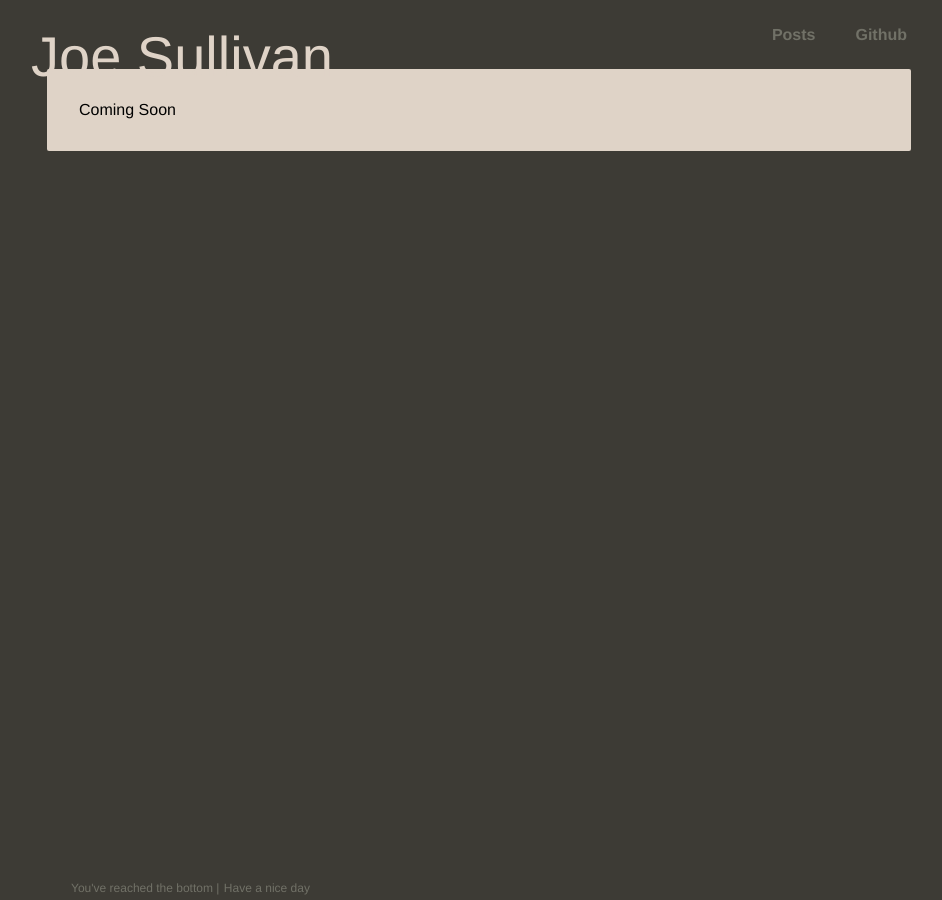
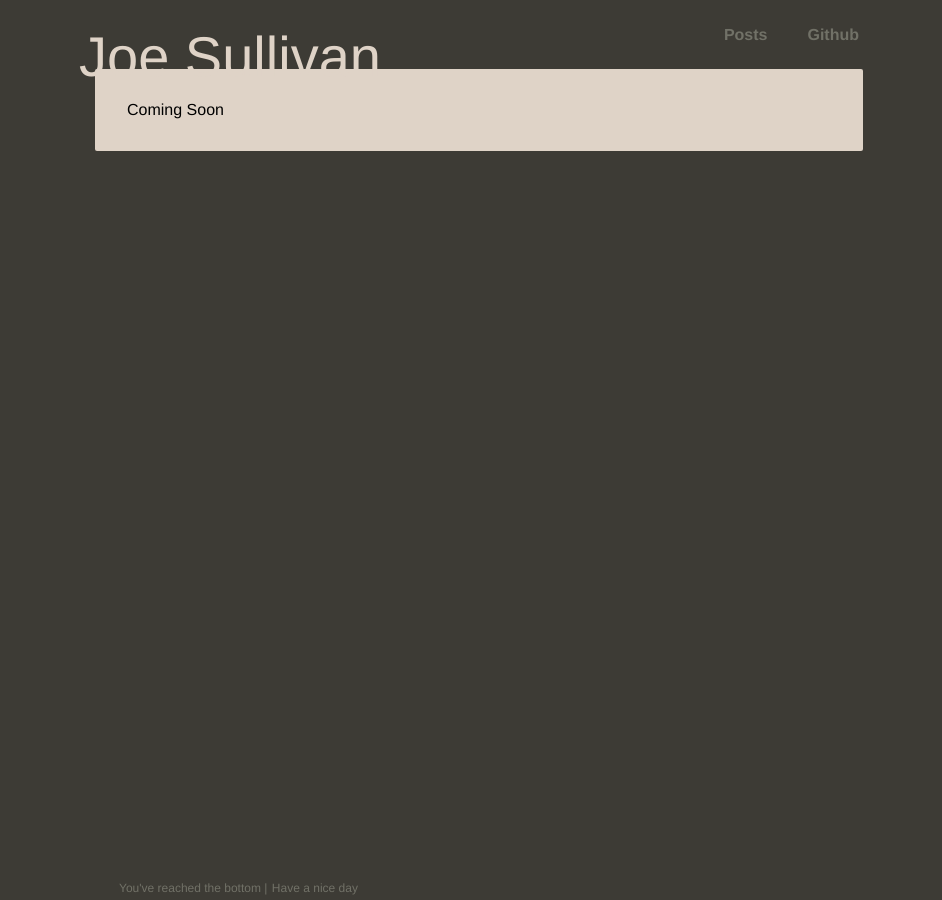
Before and after one commit to joe-sullivan/joe-sullivan.github.io, a Jekyll site: the page built from index.html, in a window 1280 px wide. Shown: the whole page, without its empty margins (161-1103 px from the left). Built offline with Jekyll 4.4.1, drawn with Linux system fonts in a browser that asks for light colours.

Commit message:
fixed sizing for different screens

```diff
--- a/_layouts/default.html
+++ b/_layouts/default.html
@@ -5,6 +5,7 @@
 		<!-- link to main stylesheet -->
 		<link rel="stylesheet" type="text/css" href="/css/main.css">
 		<link rel="stylesheet" type="text/css" href="/css/syntax.zenburn.css">
+		<meta name="viewport" content="width=device-width, initial-scale=1.0">
 	</head>
 	<body>
 		<header>
--- a/css/main.css
+++ b/css/main.css
@@ -45,7 +45,7 @@
 
 body {
 	margin: 1.5em auto;
-	width: 70%;
+    max-width: 800px;
 	background-color: var(--main-bg-color);
 }
 
```
